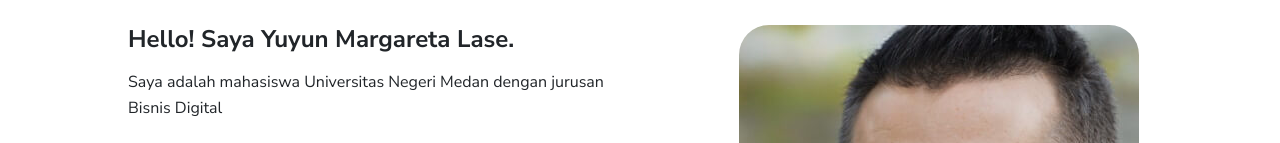
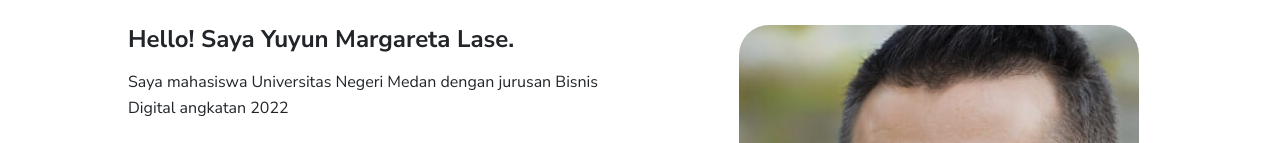
Before and after one commit to yuyunnlasee/yuyunnlasee.github.io, a plain HTML site: page index.html in a window 1280 px wide. Shown: the part 809-952 px from the top of the page. Drawn offline with Linux system fonts and the light colour scheme.

Commit message:
Update index.html

```diff
--- a/index.html
+++ b/index.html
@@ -80,7 +80,7 @@
     <div class="row">
       <div class="col-md-6">
         <h2 class="h4 my-2">Hello! Saya Yuyun Margareta Lase.</h2>
-        <p>Saya adalah mahasiswa Universitas Negeri Medan dengan jurusan Bisnis Digital</p>
+        <p>Saya mahasiswa Universitas Negeri Medan dengan jurusan Bisnis Digital angkatan 2022</p>
         <div class="row mt-3">
           <div class="col-sm-2">
             <div class="pb-1">Age:</div>
```
